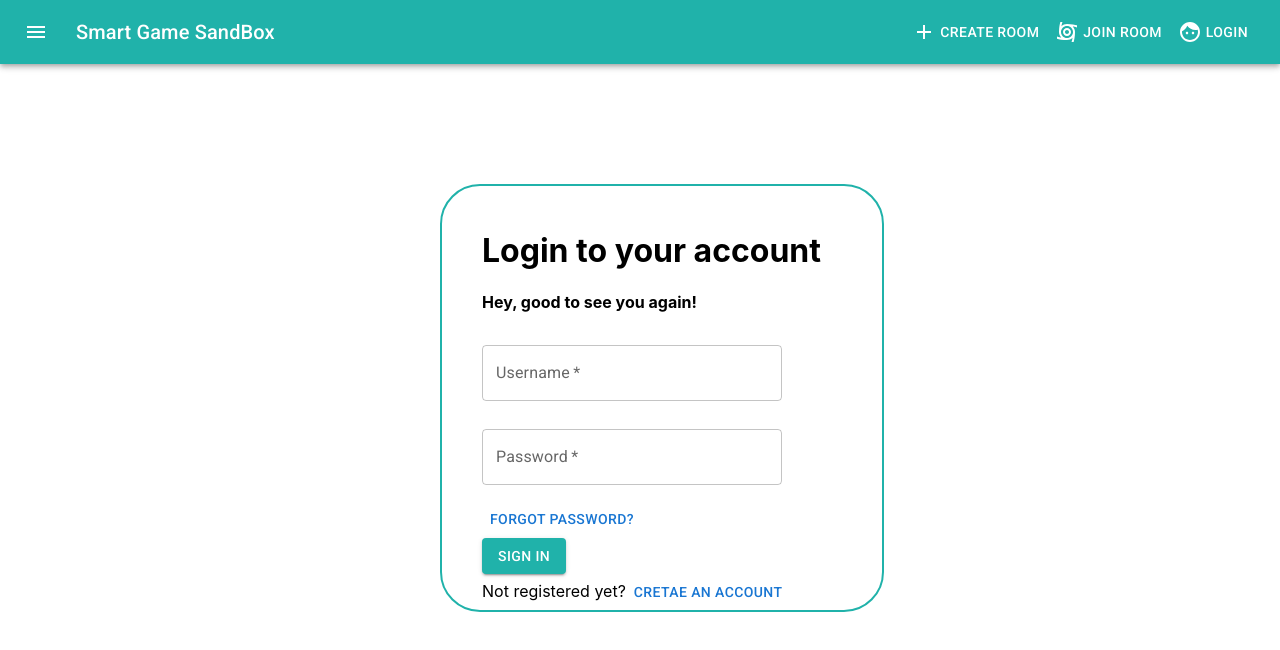
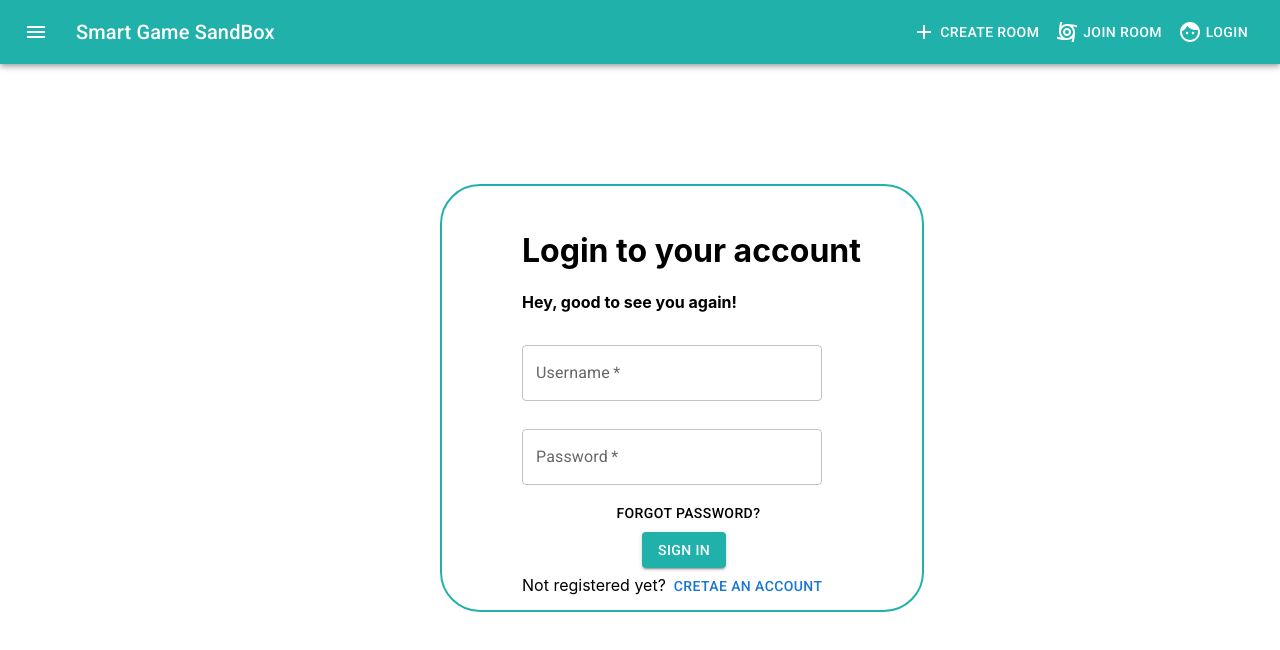
Before and after one commit to SmartGameSandbox/GameSandBox, a React (Create React App) app: page / in a window 1280 px wide. Shown: the top 650 px of the page. Built offline with nearby package versions, Linux system fonts and the light colour scheme; no server answers.

Commit message:
Modify styles

```diff
--- a/src/components/createAccountComponent/createAccountStyle.js
+++ b/src/components/createAccountComponent/createAccountStyle.js
@@ -2,11 +2,12 @@ const styles = {
     textFieldStyle: {
         mb: 1.0,
         mt: 1.5,
+        ml: 2,
         width: 300
     },
     roomBoxStyle: {
         height: 500,
-        width: 400,
+        width: 380,
         ml: "calc(50% - 200px)",
         border: "2px solid lightseagreen",
         borderRadius: 10,
@@ -16,7 +17,9 @@ const styles = {
     },
     signInButtonStyle: {
         mt: 2,
+        ml: 29,
         bgcolor: "lightseagreen",
+
     }
 }
 
--- a/src/components/loginComponent/loginComponent.jsx
+++ b/src/components/loginComponent/loginComponent.jsx
@@ -50,26 +50,20 @@ const LoginComponent = () => {
             size="large"
           />
         </div>
-        <div sx={styles.forgotPasswordStyle}>
-          {/* TODO: Line sign in and forgot password in one line. */}
         <div>
           <Button sx={styles.forgotPasswordStyle}>Forgot password?</Button>
-          </div>
-          <div>
+          <br />
           <Button
             variant="contained"
             sx={styles.signInButtonStyle}
-              // onClick={() => {
-              //   createRoom();
-              // }}
+            // onClick={() => { handleSignInButtonClick() }}
           >
             Sign in
           </Button>
         </div>
-        </div>
 
         <div>
-          <span>Not registered yet?</span>
+          <span> Not registered yet?</span>
           <Button href="/newaccount">Cretae an Account</Button>
         </div>
       </Box>
--- a/src/components/loginComponent/loginComponent.module.css
+++ /dev/null
@@ -1 +0,0 @@
-.LoginComponent {}
--- a/src/components/loginComponent/loginStyle.js
+++ b/src/components/loginComponent/loginStyle.js
@@ -1,3 +1,5 @@
+import { clear } from "@testing-library/user-event/dist/clear";
+
 const styles = {
     textFieldStyle: {
         mb: 2.0,
@@ -12,20 +14,18 @@ const styles = {
         borderRadius: 10,
         mt: 15,
         pt: 3,
-        pl: 5
+        pl: 10
     },
     forgotPasswordStyle: {
-        display: "flex",
-        justifyContent: "flex-between",
-        // ml: 6.0,
-        // padding: 0,
-        // margin: 0,
-
-
+        mt: 0,
+        pt: 0,
+        ml: 10.8,
+        textAlign: "right",
+        color: "black",
     },
     signInButtonStyle: {
         bgcolor: "lightseagreen",
-
+        ml: 15.0,
     }
 }
 
```
Lines whose indentation alone changed are shown as unchanged.
